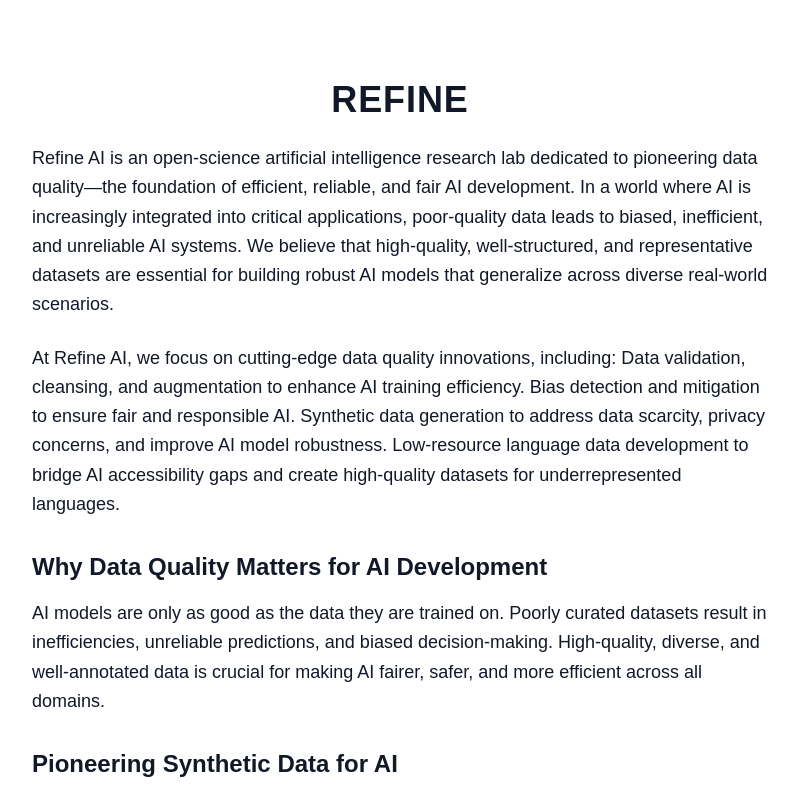
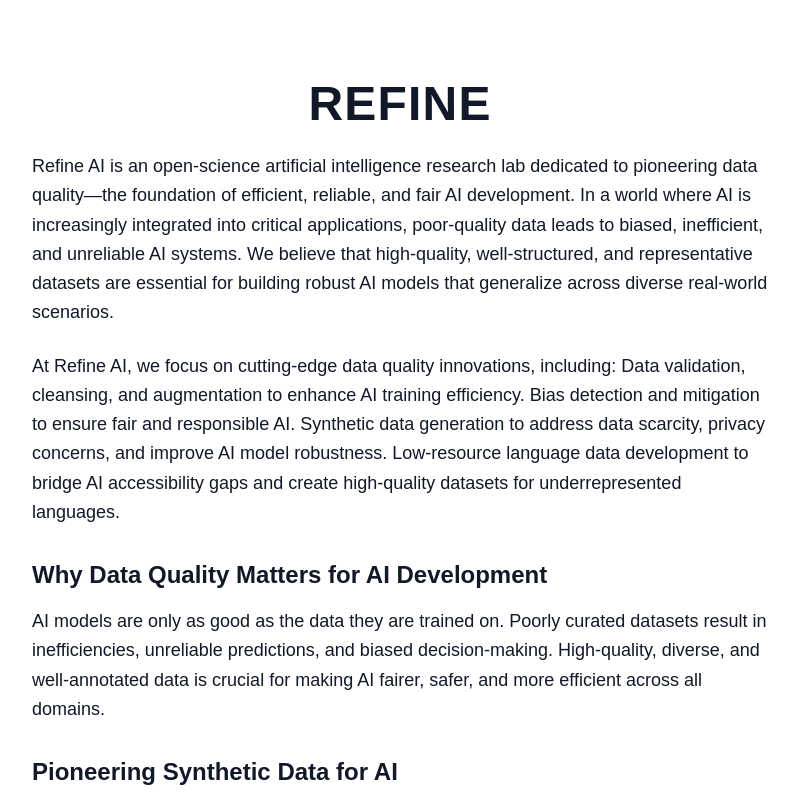
Before and after one commit to refinai/site, a plain HTML site: page index.html in a window 1280 px wide. Shown: the top 793 px of the page, without its empty margins (240-1038 px from the left). Drawn offline with nearby package versions, Linux system fonts and the light colour scheme; a web font is replaced by a local one.

Commit message:
increased site title

```diff
--- a/index.html
+++ b/index.html
@@ -4,7 +4,7 @@
     <meta charset="UTF-8" />
     <!-- Ensure proper scaling on mobile devices -->
     <meta name="viewport" content="width=device-width, initial-scale=1.0" />
-    <title>Thinking Machines Lab</title>
+    <title>Refine AI</title>
     <!-- Google Font: Bai Jamjuree -->
     <link
       href="https://fonts.googleapis.com/css2?family=Bai+Jamjuree:wght@400;700&display=swap"
@@ -22,7 +22,7 @@
     <!-- Main container with bottom padding to avoid overlapping the fixed footer -->
     <div class="max-w-3xl mx-auto px-4 py-12 mt-8 pb-16">
       <!-- Title (centered with increased font size) -->
-      <h1 class="text-4xl font-bold tracking-wide mb-6 text-center">REFINE</h1>
+      <h1 class="text-5xl font-bold tracking-wide mb-6 text-center">REFINE</h1>
 
       <!-- Paragraphs / Content -->
       <p class="mb-6 leading-relaxed">
```
